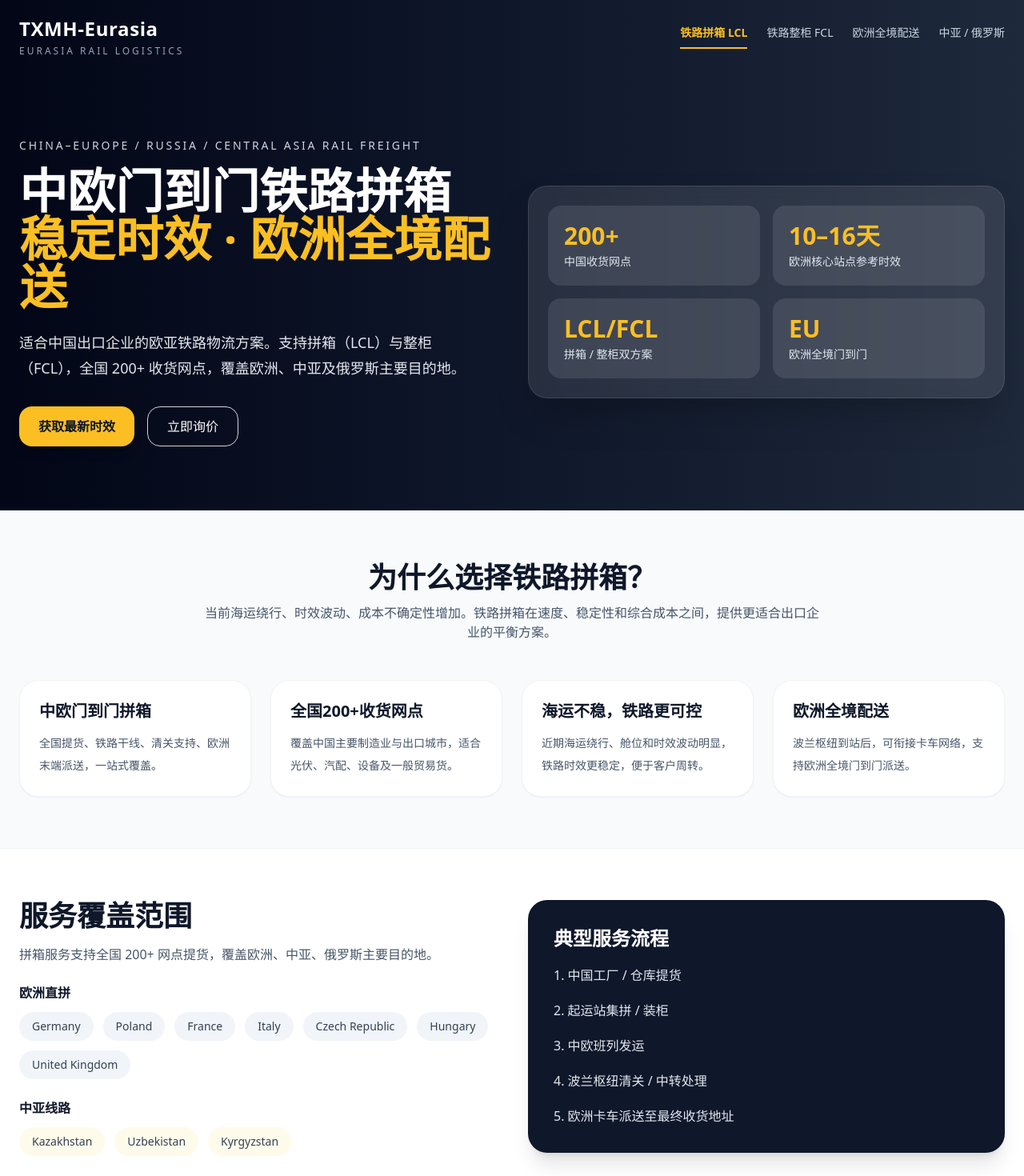
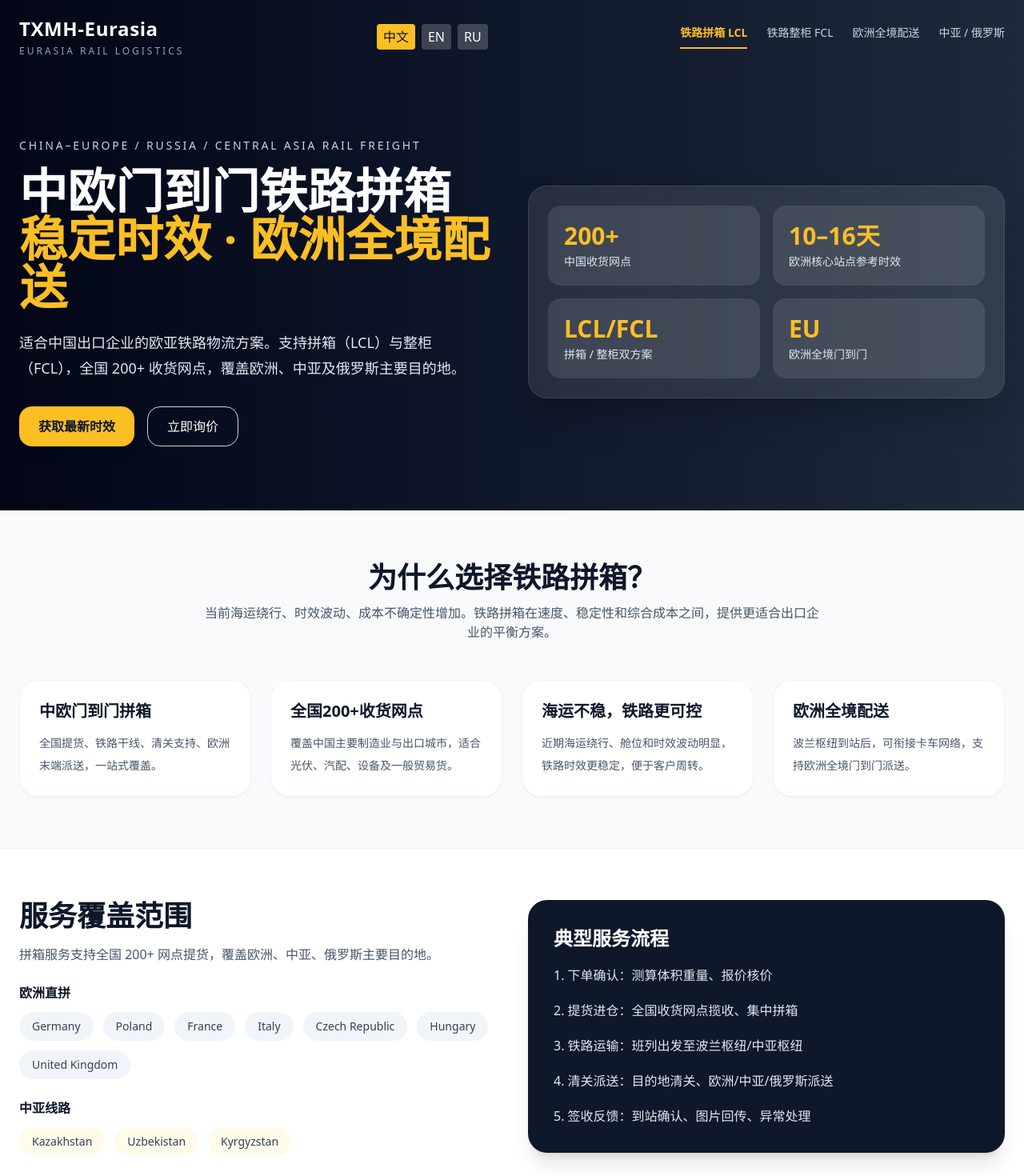
Before and after one commit to Bion3/txmh-eurasia-landing, a React (Vite) app: page / in a window 1280 px wide. Shown: the top 1470 px of the page at 80% size. Built offline with nearby package versions, Linux system fonts and the light colour scheme.

Commit message:
initial website upload

```diff
--- a/src/App.jsx
+++ b/src/App.jsx
@@ -3,6 +3,174 @@ import { useState } from 'react';
 export default function TXMHEurasiaLandingPage() {
   const [activeTab, setActiveTab] = useState('lcl');
   const [currentPage, setCurrentPage] = useState('home');
+  const [locale, setLocale] = useState('zh');
+
+  const i18n = {
+    zh: {
+      siteTitle: 'TXMH-Eurasia',
+      siteSub: 'Eurasia Rail Logistics',
+      tabLcl: '铁路拼箱 LCL',
+      tabFcl: '铁路整柜 FCL',
+      tabEurope: '欧洲全境配送',
+      tabAsiaRussia: '中亚 / 俄罗斯',
+      heroLabel: 'China–Europe / Russia / Central Asia Rail Freight',
+      heroTitle: '中欧门到门铁路拼箱',
+      heroSubtitle: '稳定时效 · 欧洲全境配送',
+      heroText: '适合中国出口企业的欧亚铁路物流方案。支持拼箱（LCL）与整柜（FCL），全国 200+ 收货网点，覆盖欧洲、中亚及俄罗斯主要目的地。',
+      btnEta: '获取最新时效',
+      btnQuote: '立即询价',
+      whyTitle: '为什么选择铁路拼箱？',
+      whyText: '当前海运绕行、时效波动、成本不确定性增加。铁路拼箱在速度、稳定性和综合成本之间，提供更适合出口企业的平衡方案。',
+      serviceTitle: '服务覆盖范围',
+      serviceDescLcl: '拼箱服务支持全国 200+ 网点提货，覆盖欧洲、中亚、俄罗斯主要目的地。',
+      serviceDescFcl: '整柜服务适合大批量出货，支持全国集港，更经济高效。',
+      serviceDescEurope: '欧洲全境门到门派送，波兰枢纽清关后可直送欧洲各地。',
+      serviceDescAsia: '直达中亚及俄罗斯主要城市，稳定班列时效。',
+      timelineTitle: '典型服务流程',
+      timelineSteps: [
+        '下单确认：测算体积重量、报价核价',
+        '提货进仓：全国收货网点揽收、集中拼箱',
+        '铁路运输：班列出发至波兰枢纽/中亚枢纽',
+        '清关派送：目的地清关、欧洲/中亚/俄罗斯派送',
+        '签收反馈：到站确认、图片回传、异常处理',
+      ],
+      laterTitle: '近期欧洲主要站点参考时效',
+      laterText: '以下为近期参考时效，具体以实际班列计划与操作安排为准。',
+      finalTitle: '让铁路帮助客户更快周转',
+      finalText: '特别适合光伏、汽配、设备及出口制造企业。在海运不稳定时期，用更可控的铁路方案，提升交付效率与客户体验。',
+      cardBrand: '品牌：',
+      cardService: '服务：',
+      cardAdvantage: '优势：',
+      cardBtn: '联系我们获取时效 & 报价',
+      lclDetailTitle: '铁路拼箱（LCL）服务说明',
+      lclDetailDesc: 'LCL（Less than Container Load）适合中小批量货物，按体积或重量计费，可与其他客户货物拼柜运输，成本与效率更佳。',
+      applicableTitle: '适用场景',
+      applicableItems: [
+        '单票货量少于整柜或不满一柜',
+        '订单频率中高、资金周转快',
+        '希望减少库存压力、分批发运',
+        '普货、轻小件或非危险品',
+      ],
+      advantageTitle: '服务优势',
+      advantageItems: [
+        '成本按实际体积 / 重量计费，更灵活',
+        '全国 200+ 提货网点，覆盖中国主要产区',
+        '欧洲中转清关、末端派送一站式跟进',
+        '实时班列跟踪、专业客户服务支持',
+      ],
+      backButton: '返回首页',
+    },
+    en: {
+      siteTitle: 'TXMH-Eurasia',
+      siteSub: 'Eurasia Rail Logistics',
+      tabLcl: 'Rail LCL',
+      tabFcl: 'Rail FCL',
+      tabEurope: 'EU Delivery',
+      tabAsiaRussia: 'Central Asia / Russia',
+      heroLabel: 'China–Europe / Russia / Central Asia Rail Freight',
+      heroTitle: 'Door-to-Door Railway LCL',
+      heroSubtitle: 'Stable Transit · Europe Wide Delivery',
+      heroText: 'A Eurasia rail logistics solution for Chinese exporters. Supports LCL and FCL, 200+ pickup points across China, covering Europe, Central Asia, and Russia.',
+      btnEta: 'Get Transit Time',
+      btnQuote: 'Get Quote',
+      whyTitle: 'Why Choose Rail LCL?',
+      whyText: 'As ocean rates fluctuate and schedules vary, rail LCL offers better balance between speed, reliability and cost for exporters.',
+      serviceTitle: 'Service Coverage',
+      serviceDescLcl: 'LCL service with 200+ pickup locations, covering Europe, Central Asia and Russia.',
+      serviceDescFcl: 'FCL service ideal for large volumes with port consolidation nationwide.',
+      serviceDescEurope: 'Europe-wide door-to-door delivery via Poland hub clearance.',
+      serviceDescAsia: 'Direct rail routes to Central Asia and Russia with stable schedules.',
+      timelineTitle: 'Typical Service Flow',
+      timelineSteps: [
+        'Order confirmation: calculate volume/weight and quote',
+        'Pickup & consolidation: nationwide collection and container loading',
+        'Rail transit: train departure to Poland/Central Asia hub',
+        'Customs & delivery: clearance and final delivery',
+        'Delivery confirmation: arrival check, photo feedback, exception handling',
+      ],
+      laterTitle: 'Recent EU Main Route Transit Times',
+      laterText: 'Reference transit times. Final times depend on actual train schedules.',
+      finalTitle: 'Faster Turnaround with Rail',
+      finalText: 'Best for PV, auto parts, equipment and export manufacturing. Stable rail solution improves delivery and customer experience.',
+      cardBrand: 'Brand:',
+      cardService: 'Service:',
+      cardAdvantage: 'Advantage:',
+      cardBtn: 'Contact us for transit time & quote',
+      lclDetailTitle: 'Rail LCL Service Description',
+      lclDetailDesc: 'LCL is for small/medium shipments; charged by volume or weight; combined freight in containers improves cost-efficiency.',
+      applicableTitle: 'Applicable Scenarios',
+      applicableItems: [
+        'Shipment less than full container',
+        'High frequency orders and quick turnover',
+        'Reduce inventory pressure with partial shipments',
+        'General cargo, small items, non-hazardous',
+      ],
+      advantageTitle: 'Service Advantages',
+      advantageItems: [
+        'Flexible charges by actual volume/weight',
+        '200+ pickup points nationwide',
+        'One-stop customs and delivery',
+        'Train tracking and dedicated support',
+      ],
+      backButton: 'Back to Home',
+    },
+    ru: {
+      siteTitle: 'TXMH-Eurasia',
+      siteSub: 'Eurasia Rail Logistics',
+      tabLcl: 'ЖД LCL',
+      tabFcl: 'ЖД FCL',
+      tabEurope: 'Доставка по ЕС',
+      tabAsiaRussia: 'ЦА / Россия',
+      heroLabel: 'ЖД грузоперевозки Китай–Европа / Россия / Центральная Азия',
+      heroTitle: 'Дверь в дверь железная дорога LCL',
+      heroSubtitle: 'Стабильное время в пути · Доставка по всей Европе',
+      heroText: 'Логистика по Евразии для китайских экспортеров. Поддержка LCL и FCL, 200+ пунктов приема по Китаю, покрытие Европы, ЦА и России.',
+      btnEta: 'Узнать срок',
+      btnQuote: 'Запросить цену',
+      whyTitle: 'Почему LCL по железной дороге?',
+      whyText: 'Когда морские маршруты нестабильны, железная дорога предлагает сбалансированный вариант скорости, надежности и стоимости.',
+      serviceTitle: 'Область обслуживания',
+      serviceDescLcl: 'LCL через 200+ пунктов приема, покрытие Европа/ЦА/Россия.',
+      serviceDescFcl: 'FCL для больших объемов с консолидацией по стране.',
+      serviceDescEurope: 'Доставка по Европе через польский хаб.',
+      serviceDescAsia: 'Прямые маршруты в ЦА и Россию с стабильным графиком.',
+      timelineTitle: 'Типичный процесс',
+      timelineSteps: [
+        'Подтверждение заказа: расчет объема/веса и цены',
+        'Прием и консолидация: сбор по стране, загрузка',
+        'Железная дорога: отправка поезда в польский/ЦА хаб',
+        'Таможня и доставка: оформление и доставка',
+        'Подтверждение: прием, фотоотчет, обработка ошибок',
+      ],
+      laterTitle: 'Сроки по основным маршрутам ЕС',
+      laterText: 'Примерные сроки. Фактические зависят от графика поездов.',
+      finalTitle: 'Быстрее с железной дорогой',
+      finalText: 'Подходит для солнечных панелей, автозапчастей, оборудования и экспорта.',
+      cardBrand: 'Бренд:',
+      cardService: 'Сервис:',
+      cardAdvantage: 'Преимущества:',
+      cardBtn: 'Связаться для срока и цены',
+      lclDetailTitle: 'Описание сервиса LCL',
+      lclDetailDesc: 'LCL для малых/средних грузов, оплата за объем/вес, совместная загрузка снижает стоимость.',
+      applicableTitle: 'Сценарии',
+      applicableItems: [
+        'Меньше контейнера',
+        'Частые заказы, быстрая оборачиваемость',
+        'Снижение складских запасов',
+        'Обычный, мелкий, неопасный груз',
+      ],
+      advantageTitle: 'Преимущества',
+      advantageItems: [
+        'Гибкая тарификация по объему/весу',
+        '200+ пунктов приема',
+        'Таможня и доставка «под ключ»',
+        'Отслеживание и поддержка',
+      ],
+      backButton: 'Назад на главную',
+    },
+  };
+
+  const t = i18n[locale];
 
   const europeRoutes = [
     "Germany",
@@ -96,7 +264,7 @@ export default function TXMHEurasiaLandingPage() {
               onClick={() => setCurrentPage('home')}
               className="px-4 py-2 rounded-lg bg-white text-slate-900 font-semibold hover:bg-slate-200 transition"
             >
-              返回首页
+              {t.backButton}
             </button>
           </div>
           <div className="max-w-7xl mx-auto px-6 py-16 md:py-20">
@@ -146,27 +314,25 @@ export default function TXMHEurasiaLandingPage() {
         </header>
 
         <section className="max-w-7xl mx-auto px-6 py-16">
-          <h2 className="text-3xl md:text-4xl font-bold mb-4">铁路拼箱（LCL）服务说明</h2>
+          <h2 className="text-3xl md:text-4xl font-bold mb-4">{t.lclDetailTitle}</h2>
           <p className="text-slate-600 leading-7 mb-6">
-            LCL（Less than Container Load）适合中小批量货物，按体积或重量计费，可与其他客户货物拼柜运输，成本与效率更佳。
+            {t.lclDetailDesc}
           </p>
           <div className="grid md:grid-cols-2 gap-8">
             <div className="bg-white rounded-3xl p-6 shadow-sm border border-slate-200">
-              <h3 className="text-xl font-semibold mb-3">适用场景</h3>
+              <h3 className="text-xl font-semibold mb-3">{t.applicableTitle}</h3>
               <ul className="list-disc list-inside text-slate-600 space-y-2">
-                <li>单票货量少于整柜或不满一柜</li>
-                <li>订单频率中高、资金周转快</li>
-                <li>希望减少库存压力、分批发运</li>
-                <li>普货、轻小件或非危险品</li>
+                {t.applicableItems.map((item, idx) => (
+                  <li key={idx}>{item}</li>
+                ))}
               </ul>
             </div>
             <div className="bg-white rounded-3xl p-6 shadow-sm border border-slate-200">
-              <h3 className="text-xl font-semibold mb-3">服务优势</h3>
+              <h3 className="text-xl font-semibold mb-3">{t.advantageTitle}</h3>
               <ul className="list-disc list-inside text-slate-600 space-y-2">
-                <li>成本按实际体积 / 重量计费，更灵活</li>
-                <li>全国 200+ 提货网点，覆盖中国主要产区</li>
-                <li>欧洲中转清关、末端派送一站式跟进</li>
-                <li>实时班列跟踪、专业客户服务支持</li>
+                {t.advantageItems.map((item, idx) => (
+                  <li key={idx}>{item}</li>
+                ))}
               </ul>
             </div>
           </div>
@@ -191,11 +357,25 @@ export default function TXMHEurasiaLandingPage() {
       <header className="bg-gradient-to-r from-slate-950 via-slate-900 to-slate-800 text-white">
         <div className="max-w-7xl mx-auto px-6 py-5 flex items-center justify-between">
           <div>
-            <div className="text-2xl font-bold tracking-wide">TXMH-Eurasia</div>
-            <div className="text-xs uppercase tracking-[0.25em] text-slate-400 mt-1">
-              Eurasia Rail Logistics
+              <div className="text-2xl font-bold tracking-wide">{t.siteTitle}</div>
+              <div className="text-xs uppercase tracking-[0.25em] text-slate-400 mt-1">
+                {t.siteSub}
+              </div>
             </div>
-          </div>
+            <div className="flex items-center gap-2">
+              <button
+                onClick={() => setLocale('zh')}
+                className={`px-2 py-1 rounded ${locale === 'zh' ? 'bg-amber-400 text-slate-900' : 'bg-white/20 text-white hover:bg-white/30'}`}
+              >中文</button>
+              <button
+                onClick={() => setLocale('en')}
+                className={`px-2 py-1 rounded ${locale === 'en' ? 'bg-amber-400 text-slate-900' : 'bg-white/20 text-white hover:bg-white/30'}`}
+              >EN</button>
+              <button
+                onClick={() => setLocale('ru')}
+                className={`px-2 py-1 rounded ${locale === 'ru' ? 'bg-amber-400 text-slate-900' : 'bg-white/20 text-white hover:bg-white/30'}`}
+              >RU</button>
+            </div>
           <div className="hidden md:flex gap-6 text-sm">
             <button
               onClick={() => {
@@ -204,7 +384,7 @@ export default function TXMHEurasiaLandingPage() {
               }}
               className={`pb-2 border-b-2 transition ${activeTab === 'lcl' ? 'border-amber-400 text-amber-400 font-semibold' : 'border-transparent text-slate-300 hover:text-white'}`}
             >
-              铁路拼箱 LCL
+              {t.tabLcl}
             </button>
             <button
               onClick={() => {
@@ -213,7 +393,7 @@ export default function TXMHEurasiaLandingPage() {
               }}
               className={`pb-2 border-b-2 transition ${activeTab === 'fcl' ? 'border-amber-400 text-amber-400 font-semibold' : 'border-transparent text-slate-300 hover:text-white'}`}
             >
-              铁路整柜 FCL
+              {t.tabFcl}
             </button>
             <button
               onClick={() => {
@@ -222,7 +402,7 @@ export default function TXMHEurasiaLandingPage() {
               }}
               className={`pb-2 border-b-2 transition ${activeTab === 'europe' ? 'border-amber-400 text-amber-400 font-semibold' : 'border-transparent text-slate-300 hover:text-white'}`}
             >
-              欧洲全境配送
+              {t.tabEurope}
             </button>
             <button
               onClick={() => {
@@ -231,7 +411,7 @@ export default function TXMHEurasiaLandingPage() {
               }}
               className={`pb-2 border-b-2 transition ${activeTab === 'asia-russia' ? 'border-amber-400 text-amber-400 font-semibold' : 'border-transparent text-slate-300 hover:text-white'}`}
             >
-              中亚 / 俄罗斯
+              {t.tabAsiaRussia}
             </button>
           </div>
         </div>
@@ -240,21 +420,21 @@ export default function TXMHEurasiaLandingPage() {
           <div className="grid lg:grid-cols-2 gap-10 items-center">
             <div>
               <p className="uppercase tracking-[0.2em] text-sm text-slate-300 mb-4">
-                China–Europe / Russia / Central Asia Rail Freight
+                {t.heroLabel}
               </p>
               <h1 className="text-4xl md:text-6xl font-bold leading-tight mb-6">
-                中欧门到门铁路拼箱
-                <span className="block text-amber-400">稳定时效 · 欧洲全境配送</span>
+                {t.heroTitle}
+                <span className="block text-amber-400">{t.heroSubtitle}</span>
               </h1>
               <p className="text-lg text-slate-200 mb-8 max-w-xl leading-8">
-                适合中国出口企业的欧亚铁路物流方案。支持拼箱（LCL）与整柜（FCL），全国 200+ 收货网点，覆盖欧洲、中亚及俄罗斯主要目的地。
+                {t.heroText}
               </p>
               <div className="flex flex-wrap gap-4">
                 <button className="px-6 py-3 rounded-2xl bg-amber-400 text-slate-900 font-semibold shadow-lg hover:scale-105 transition">
-                  获取最新时效
+                  {t.btnEta}
                 </button>
                 <button className="px-6 py-3 rounded-2xl border border-slate-300 text-white hover:bg-white/10 transition">
-                  立即询价
+                  {t.btnQuote}
                 </button>
               </div>
             </div>
@@ -284,9 +464,9 @@ export default function TXMHEurasiaLandingPage() {
 
       <section className="max-w-7xl mx-auto px-6 py-16">
         <div className="text-center mb-12">
-          <h2 className="text-3xl md:text-4xl font-bold mb-3">为什么选择铁路拼箱？</h2>
+          <h2 className="text-3xl md:text-4xl font-bold mb-3">{t.whyTitle}</h2>
           <p className="text-slate-600 max-w-3xl mx-auto">
-            当前海运绕行、时效波动、成本不确定性增加。铁路拼箱在速度、稳定性和综合成本之间，提供更适合出口企业的平衡方案。
+            {t.whyText}
           </p>
         </div>
         <div className="grid md:grid-cols-2 lg:grid-cols-4 gap-6">
@@ -302,12 +482,12 @@ export default function TXMHEurasiaLandingPage() {
       <section className="bg-white border-y border-slate-100">
         <div className="max-w-7xl mx-auto px-6 py-16 grid lg:grid-cols-2 gap-10 items-start">
           <div>
-            <h2 className="text-3xl md:text-4xl font-bold mb-4">服务覆盖范围</h2>
+            <h2 className="text-3xl md:text-4xl font-bold mb-4">{t.serviceTitle}</h2>
             <p className="text-slate-600 mb-6">
-              {activeTab === 'lcl' ? '拼箱服务支持全国 200+ 网点提货，覆盖欧洲、中亚、俄罗斯主要目的地。' :
-               activeTab === 'fcl' ? '整柜服务适合大批量出货，支持全国集港，更经济高效。' :
-               activeTab === 'europe' ? '欧洲全境门到门派送，波兰枢纽清关后可直送欧洲各地。' :
-               '直达中亚及俄罗斯主要城市，稳定班列时效。'}
+              {activeTab === 'lcl' ? t.serviceDescLcl :
+               activeTab === 'fcl' ? t.serviceDescFcl :
+               activeTab === 'europe' ? t.serviceDescEurope :
+               t.serviceDescAsia}
             </p>
 
             <div className="space-y-6">
@@ -353,13 +533,11 @@ export default function TXMHEurasiaLandingPage() {
           </div>
 
           <div className="bg-slate-900 text-white rounded-3xl p-8 shadow-xl">
-            <h3 className="text-2xl font-bold mb-4">典型服务流程</h3>
+            <h3 className="text-2xl font-bold mb-4">{t.timelineTitle}</h3>
             <div className="space-y-4 text-slate-200 leading-7">
-              <div>1. 中国工厂 / 仓库提货</div>
-              <div>2. 起运站集拼 / 装柜</div>
-              <div>3. 中欧班列发运</div>
-              <div>4. 波兰枢纽清关 / 中转处理</div>
-              <div>5. 欧洲卡车派送至最终收货地址</div>
+              {t.timelineSteps.map((step, idx) => (
+                <div key={idx}>{idx + 1}. {step}</div>
+              ))}
             </div>
           </div>
         </div>
@@ -367,8 +545,8 @@ export default function TXMHEurasiaLandingPage() {
 
       <section className="max-w-7xl mx-auto px-6 py-16">
         <div className="mb-10 text-center">
-          <h2 className="text-3xl md:text-4xl font-bold mb-3">近期欧洲主要站点参考时效</h2>
-          <p className="text-slate-600">以下为近期参考时效，具体以实际班列计划与操作安排为准。</p>
+          <h2 className="text-3xl md:text-4xl font-bold mb-3">{t.laterTitle}</h2>
+          <p className="text-slate-600">{t.laterText}</p>
         </div>
         <div className="grid md:grid-cols-2 lg:grid-cols-3 gap-6">
           {transit.map((item) => (
@@ -384,18 +562,18 @@ export default function TXMHEurasiaLandingPage() {
         <div className="bg-gradient-to-r from-amber-400 to-yellow-300 rounded-3xl p-8 md:p-12 shadow-xl">
           <div className="grid lg:grid-cols-2 gap-8 items-center">
             <div>
-              <h2 className="text-3xl md:text-4xl font-bold text-slate-900 mb-4">让铁路帮助客户更快周转</h2>
+              <h2 className="text-3xl md:text-4xl font-bold text-slate-900 mb-4">{t.finalTitle}</h2>
               <p className="text-slate-800 text-lg leading-8">
-                特别适合光伏、汽配、设备及出口制造企业。在海运不稳定时期，用更可控的铁路方案，提升交付效率与客户体验。
+                {t.finalText}
               </p>
             </div>
             <div className="bg-white rounded-3xl p-6 shadow-md">
               <div className="space-y-4 text-sm text-slate-700 leading-7">
-                <div><strong>品牌：</strong>TXMH-Eurasia</div>
-                <div><strong>服务：</strong>中欧 / 中亚 / 中俄 铁路拼箱 & 整柜</div>
-                <div><strong>优势：</strong>200+收货网点 / 欧洲全境配送 / 稳定班列时效</div>
+                <div><strong>{t.cardBrand}</strong>TXMH-Eurasia</div>
+                <div><strong>{t.cardService}</strong>中欧 / 中亚 / 中俄 铁路拼箱 & 整柜</div>
+                <div><strong>{t.cardAdvantage}</strong>200+收货网点 / 欧洲全境配送 / 稳定班列时效</div>
                 <button className="w-full mt-2 px-5 py-3 rounded-2xl bg-slate-900 text-white font-semibold hover:opacity-90 transition">
-                  联系我们获取时效 & 报价
+                  {t.cardBtn}
                 </button>
               </div>
             </div>
```
